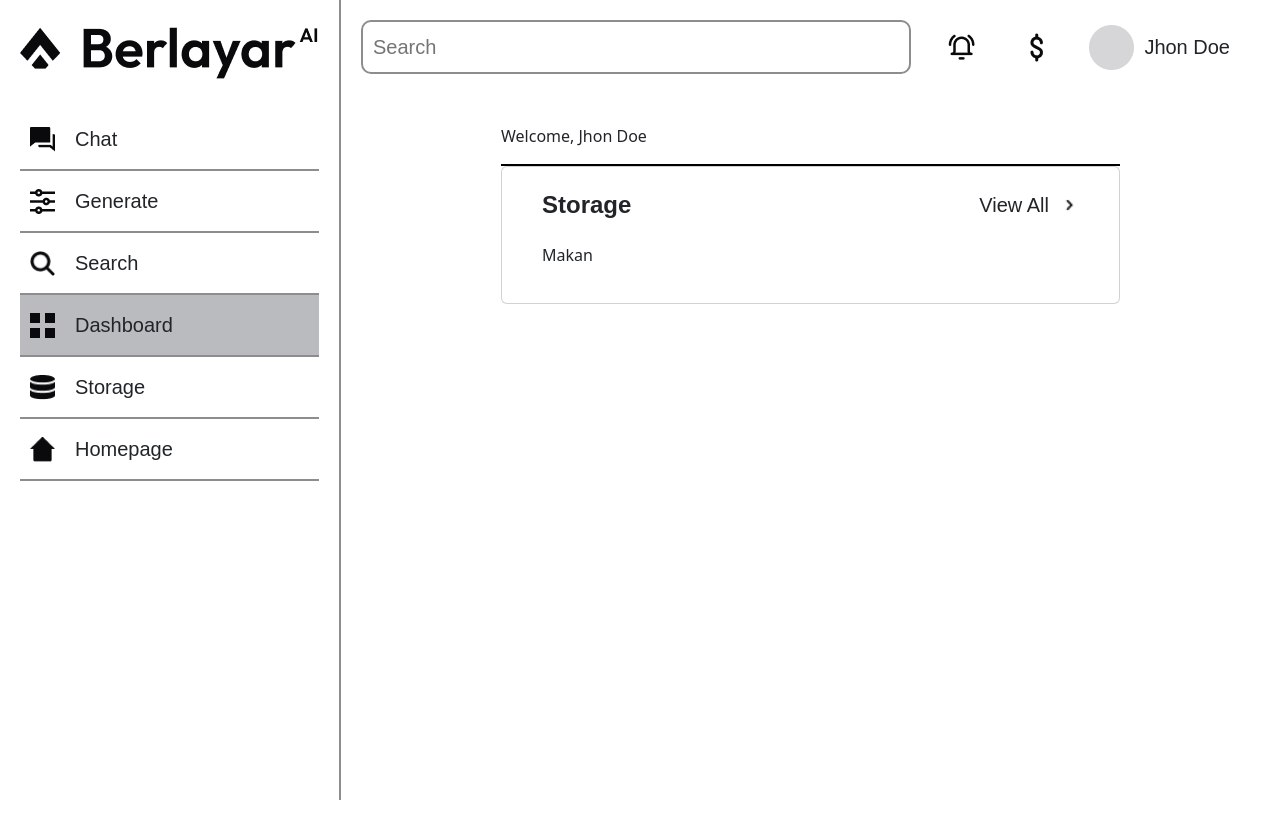
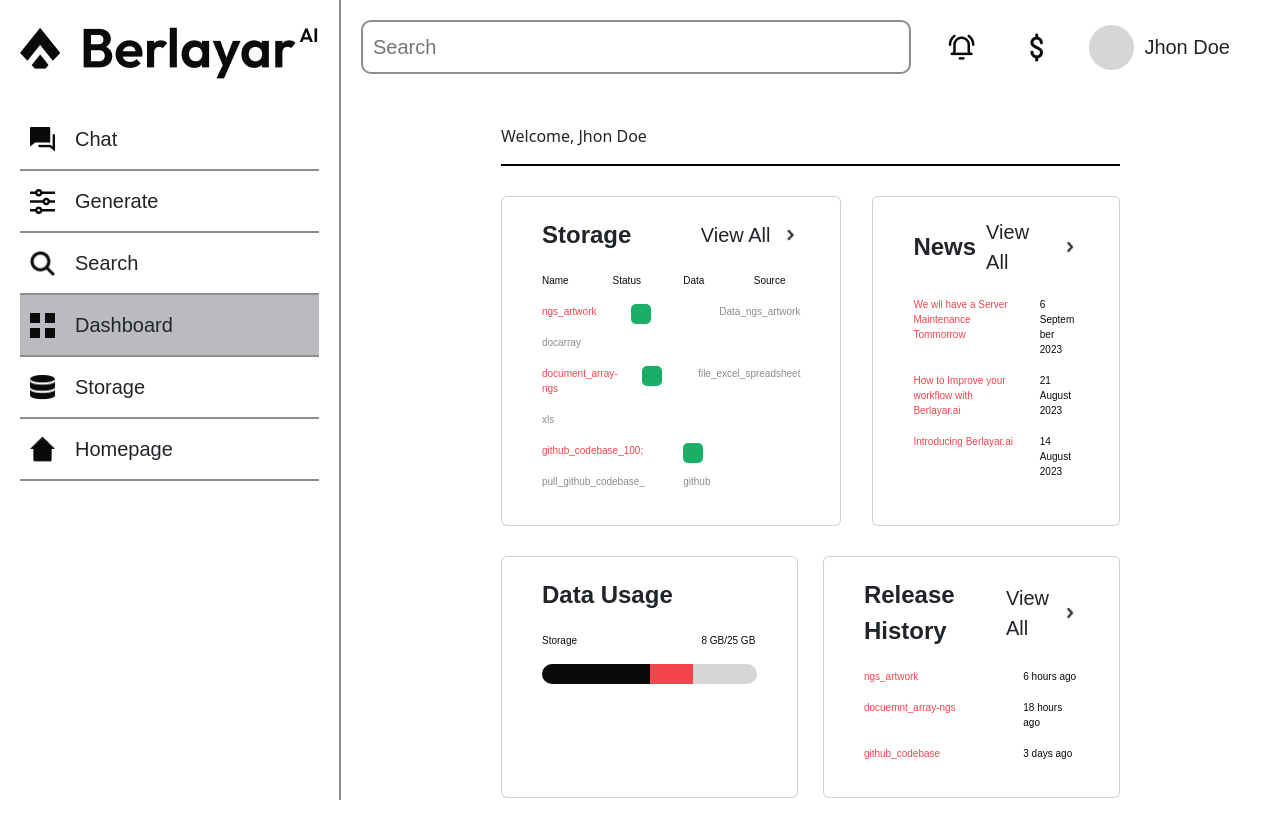
Before and after one commit to ramaiswara98/berlayar-ui, a React (Create React App) app: page /dashboard in a window 1280 px wide. Before the commit the page ends 800 px from the top, so only its background shows below. Built offline with nearby package versions, Linux system fonts and the light colour scheme.

Commit message:
Adding Dashboard Page Web Version

```diff
--- a/src/pages/Dashboard/Card.js
+++ b/src/pages/Dashboard/Card.js
@@ -5,7 +5,7 @@ import IcArrowRight from '../../assets/icon/ic_arrow_right.png'
 
 function Card(props) {
   return (
-    <div className='card'>
+    <div className='card' style={{width:props.width?props.width:''}}>
         <div className='top-card'>
             <p className='top-card-title'>{props.title}</p>
             <div className={props.viewall ? 'top-card-right ':'top-card-right card-invisible'}>
@@ -14,7 +14,7 @@ function Card(props) {
             </div>
         </div>
         <div className='card-content'>
-            <p>Makan</p>
+            {props.content}
         </div>
         <div>
         <div className='header'>
--- a/src/pages/Dashboard/Dashboard.css
+++ b/src/pages/Dashboard/Dashboard.css
@@ -6,3 +6,36 @@
 .greeting{
     border-bottom: 2px solid #000;
 }
+
+.card-header-text{
+    font-family: 'Outfit', sans-serif;
+    font-size: 10px;
+    font-weight: 400;
+    color: #0A0A0C;
+}
+
+.card-primary-text{
+    font-family: 'Outfit', sans-serif;
+    font-size: 10px;
+    font-weight: 400;
+    color: #F4444C;
+}
+
+.card-secondary-text{
+    font-family: 'Outfit', sans-serif;
+    font-size: 10px;
+    font-weight: 400;
+    color: #8D8D8D;
+}
+.card-black-text{
+    font-family: 'Outfit', sans-serif;
+    font-size: 10px;
+    font-weight: 400;
+    color: #0A0A0C;
+}
+
+.dashboard-content-container{
+    margin-top: 30px;
+    display: flex;
+    justify-content: space-between;
+}
--- a/src/pages/Dashboard/Dashboard.js
+++ b/src/pages/Dashboard/Dashboard.js
@@ -4,13 +4,123 @@ import './Dashboard.css'
 import Card from './Card'
 
 function Dashboard() {
+
+
+  const newsContent = (news,date) => {
+    return(
+      <div className='row'>
+      <div className='col-8'>
+        <p className='card-primary-text'>{news}</p>
+      </div>
+      <div className='col-sm-4'>
+        <p className='card-black-text'>{date}</p>
+      </div>
+    </div>
+    )
+  }
+
+  const storageContent = (name,status,data,source) => {
+    return(
+    <div className='row'>
+      <div className='col'>
+          <p className='card-primary-text'>{name}</p>
+      </div>
+      <div className='col'>
+       <div style={{backgroundColor:"#19AF66",borderRadius:'5px', width:'20px',height:"20px"}}></div>
+      </div>
+      <div className='col'>
+        <p className='card-secondary-text'>{data}</p>
+      </div>
+      <div className='col'>
+         <p className='card-secondary-text'>{source}</p>
+      </div>
+    </div>
+    )
+  }
+
+  const ReleaseHistoryContent = (title, time) => {
+    return(
+      <div className='row'>
+          <div className='col-8'>
+            <p className='card-primary-text'>{title}</p>
+          </div>
+          <div className='col-4'>
+            <p className='card-black-text'>{time}</p>
+          </div>
+      </div>
+    )
+  }
   return (
     <div className='dashboard-container'>
       <div className='greeting'>
         <p>Welcome, Jhon Doe</p>
       </div>
-      <div>
-          <Card title={'Storage'} viewall={true}/>
+      <div className='dashboard-content-container'>
+          <Card title={'Storage'} viewall={true} width={'55%'}
+            content={
+              <div>
+                <div className='row'>
+                    <div className='col'>
+                      <p className='card-header-text'>Name</p>
+                    </div>
+                    <div className='col'>
+                      <p className='card-header-text'>Status</p>
+                    </div>
+                    <div className='col'>
+                      <p className='card-header-text'>Data</p>
+                    </div>
+                    <div className='col'>
+                      <p className='card-header-text'>Source</p>
+                    </div>
+                </div>
+                {storageContent("ngs_artwork",true,"Data_ngs_artwork","docarray")}
+                {storageContent("document_array-ngs",true,"file_excel_spreadsheet","xls")}
+                {storageContent("github_codebase_100;",true,"pull_github_codebase_","github")}
+
+              </div>
+
+            }
+          />
+          <Card title={'News'} viewall={true} width={"40%"}
+          content={
+            <div>
+              {newsContent("We wll have a Server Maintenance Tommorrow","6 September 2023")}
+              {newsContent("How to Improve your workflow with Berlayar.ai","21 August 2023")}
+              {newsContent("Introducing Berlayar.ai","14 August 2023")}
+            </div>
+          }
+          />
+        </div>
+        <div className='dashboard-content-container'>
+          <Card title={"Data Usage"} viewall={false} width={"48%"}
+            content={
+              <div>
+                <div className='row'>
+                  <div className='col-8'>
+                    <p className='card-black-text'>Storage</p>
+                  </div>
+                  <div className='col-4'>
+                    <p className='card-black-text'>8 GB/25 GB</p>
+                  </div>
+                </div>
+                <div style={{width:"100%", height:'20px', background:'#D6D6D8', borderRadius:"20px", display:"flex"}}>
+                    <span style={{width:"50%", height:'20px', background:'#0A0A0C', borderRadius:"20px 0px 0px 20px"}}></span>
+                    <span style={{width:"20%", height:'20px', background:'#F4444C', borderRadius:"0px"}}></span>
+                </div>
+              </div>
+            }
+          />
+          <Card title={"Release History"} viewall={true} width={"48%"}
+            content={
+              <div>
+                {ReleaseHistoryContent("ngs_artwork", '6 hours ago')}
+                {ReleaseHistoryContent("docuemnt_array-ngs", '18 hours ago')}
+                {ReleaseHistoryContent("github_codebase", '3 days ago')}
+
+              </div>
+            }
+
+          />
       </div>
     </div>
   )
```
